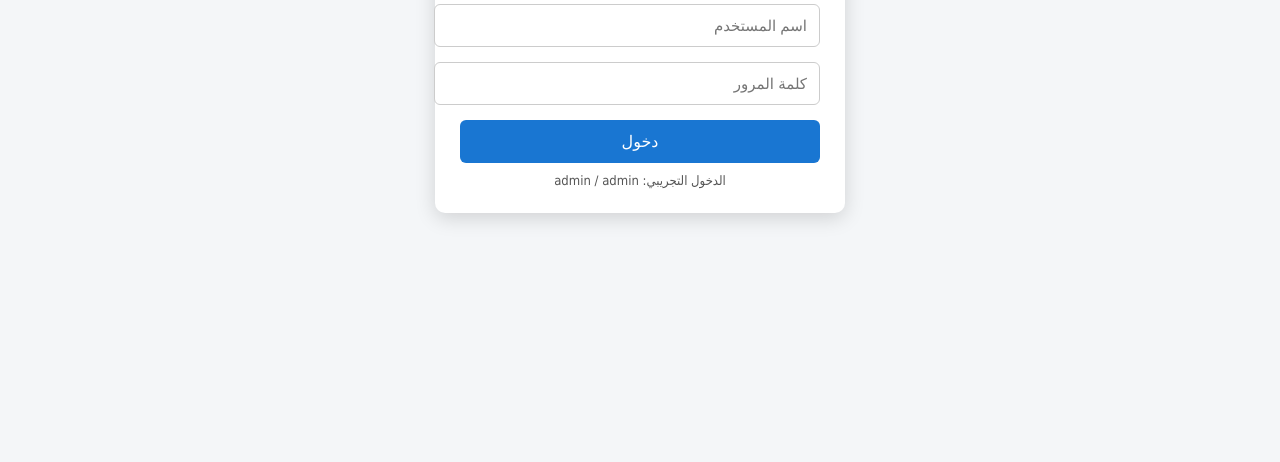
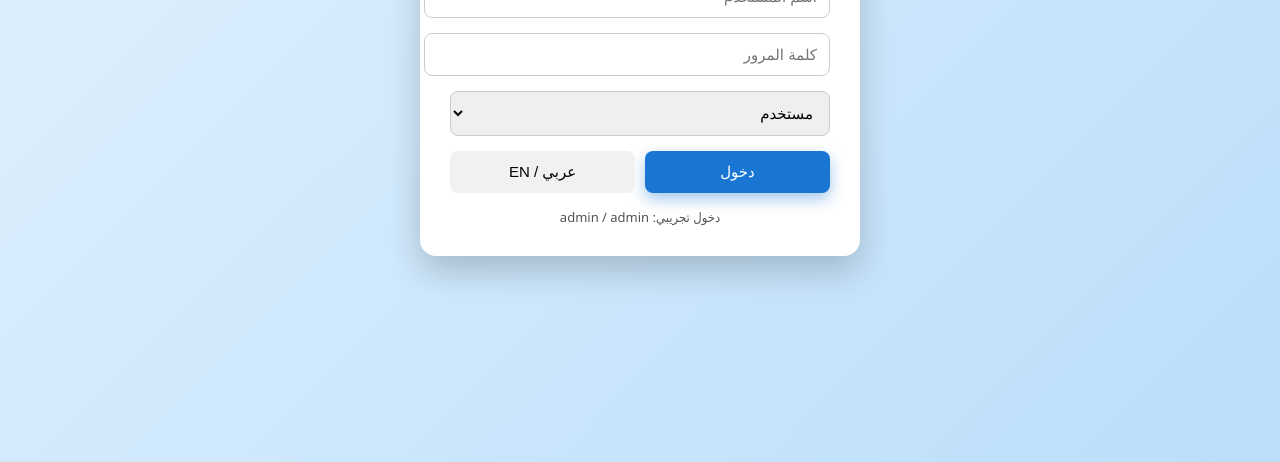
Before and after one commit to amaar099967-ai/amaarapp1, a plain HTML site: page index.html in a window 1280 px wide. Shown: the part 338-800 px from the top of the page. Drawn offline with Linux system fonts and the light colour scheme; files whose address does not match are found by name.

Commit message:
Refactor login form and update styles

```diff
--- a/index.html
+++ b/index.html
@@ -2,60 +2,91 @@
 <html lang="ar" dir="rtl">
 <head>
 <meta charset="UTF-8">
-  <title>تسجيل الدخول</title>
+<title>تسجيل الدخول | التطبيق المحاسبي</title>
 <meta name="viewport" content="width=device-width, initial-scale=1.0">
 
 <style>
-    body {
-      font-family: Tahoma, Arial;
-      background: #f4f6f8;
-      display: flex;
-      justify-content: center;
-      align-items: center;
-      height: 100vh;
-      margin: 0;
+:root {
+  --primary: #1976d2;
+  --dark: #0d47a1;
 }
 
-    .login-box {
+body {
+  margin: 0;
+  height: 100vh;
+  background: linear-gradient(135deg, #e3f2fd, #bbdefb);
+  display: flex;
+  align-items: center;
+  justify-content: center;
+  font-family: "Segoe UI", Tahoma, sans-serif;
+}
+
+.login-card {
   background: #fff;
   width: 100%;
-      max-width: 360px;
-      padding: 25px;
-      border-radius: 10px;
-      box-shadow: 0 5px 20px rgba(0,0,0,0.15);
+  max-width: 380px;
+  padding: 30px;
+  border-radius: 16px;
+  box-shadow:
+    0 15px 35px rgba(0,0,0,0.2),
+    inset 0 1px 0 rgba(255,255,255,0.6);
+  transform: translateZ(0);
 }
 
-    .login-box h2 {
+.login-card h2 {
   text-align: center;
-      margin-bottom: 20px;
+  margin-bottom: 25px;
+  color: var(--dark);
 }
 
-    .login-box input {
+.field {
+  margin-bottom: 15px;
+}
+
+.field input, .field select {
   width: 100%;
   padding: 12px;
-      margin-bottom: 15px;
-      border-radius: 6px;
+  border-radius: 8px;
   border: 1px solid #ccc;
   font-size: 15px;
+  outline: none;
 }
 
-    .login-box button {
-      width: 100%;
+.field input:focus {
+  border-color: var(--primary);
+  box-shadow: 0 0 0 2px rgba(25,118,210,0.2);
+}
+
+.actions {
+  display: flex;
+  gap: 10px;
+}
+
+.actions button {
+  flex: 1;
   padding: 12px;
-      background: #1976d2;
-      color: #fff;
   border: none;
-      border-radius: 6px;
-      font-size: 16px;
+  border-radius: 8px;
+  font-size: 15px;
   cursor: pointer;
 }
 
-    .login-box button:hover {
-      background: #125aa3;
+.login-btn {
+  background: var(--primary);
+  color: #fff;
+  box-shadow: 0 6px 15px rgba(25,118,210,0.4);
+}
+
+.login-btn:hover {
+  background: var(--dark);
+}
+
+.lang-btn {
+  background: #f1f1f1;
 }
 
 .note {
-      margin-top: 10px;
+  margin-top: 15px;
   text-align: center;
   font-size: 13px;
   color: #555;
@@ -65,17 +96,33 @@
 
 <body>
 
-  <div class="login-box">
+<div class="login-card">
   <h2>تسجيل الدخول</h2>
 
   <form id="loginForm">
-      <input type="text" id="username" placeholder="اسم المستخدم" required>
-      <input type="password" id="password" placeholder="كلمة المرور" required>
-      <button type="submit">دخول</button>
+    <div class="field">
+      <input id="username" placeholder="اسم المستخدم" required>
+    </div>
+
+    <div class="field">
+      <input id="password" type="password" placeholder="كلمة المرور" required>
+    </div>
+
+    <div class="field">
+      <select id="role">
+        <option value="user">مستخدم</option>
+        <option value="admin">أدمن</option>
+      </select>
+    </div>
+
+    <div class="actions">
+      <button class="login-btn" type="submit">دخول</button>
+      <button type="button" class="lang-btn">عربي / EN</button>
+    </div>
   </form>
 
   <div class="note">
-      الدخول التجريبي: admin / admin
+    دخول تجريبي: admin / admin
   </div>
 </div>
 
```
Lines whose indentation alone changed are shown as unchanged.
